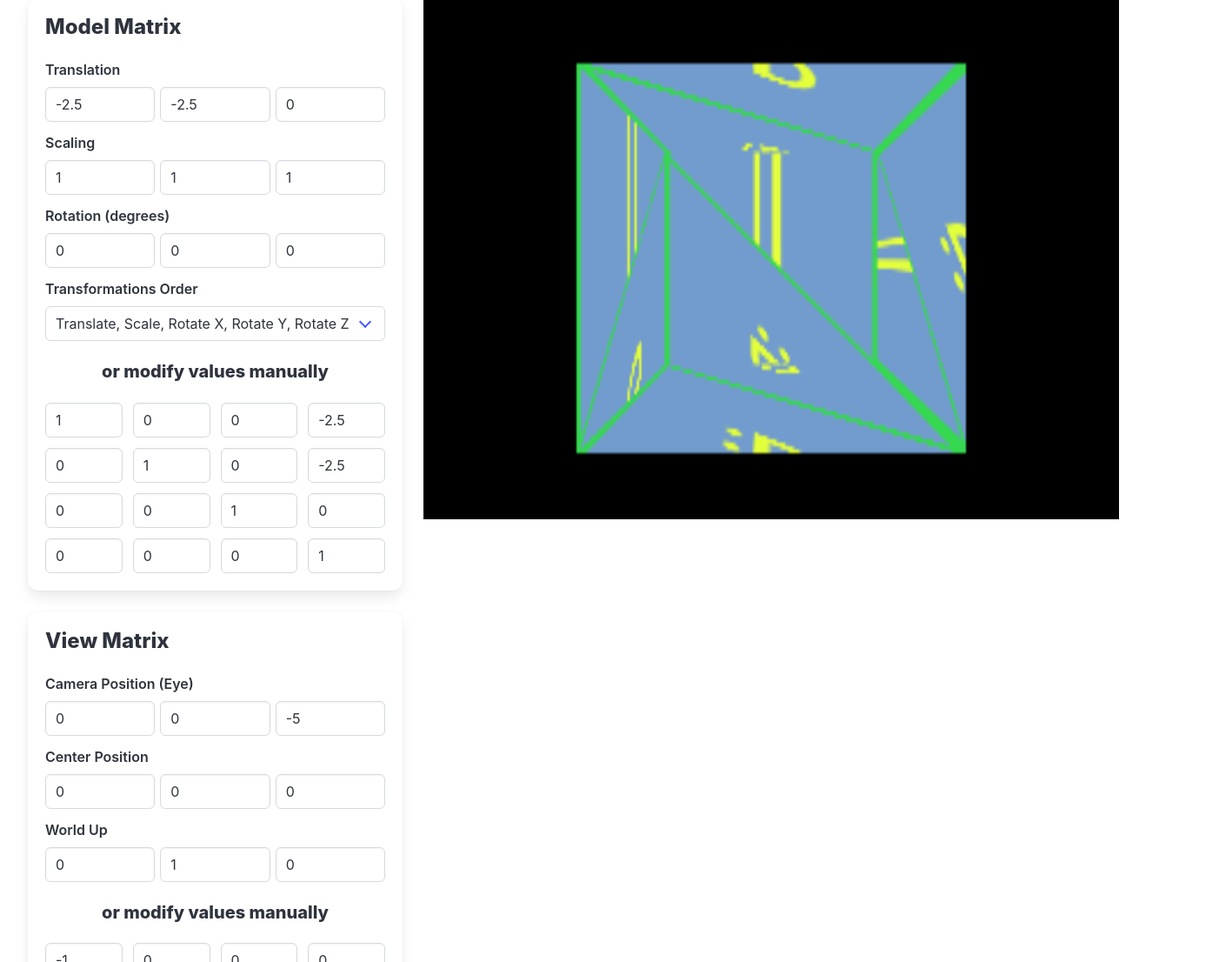
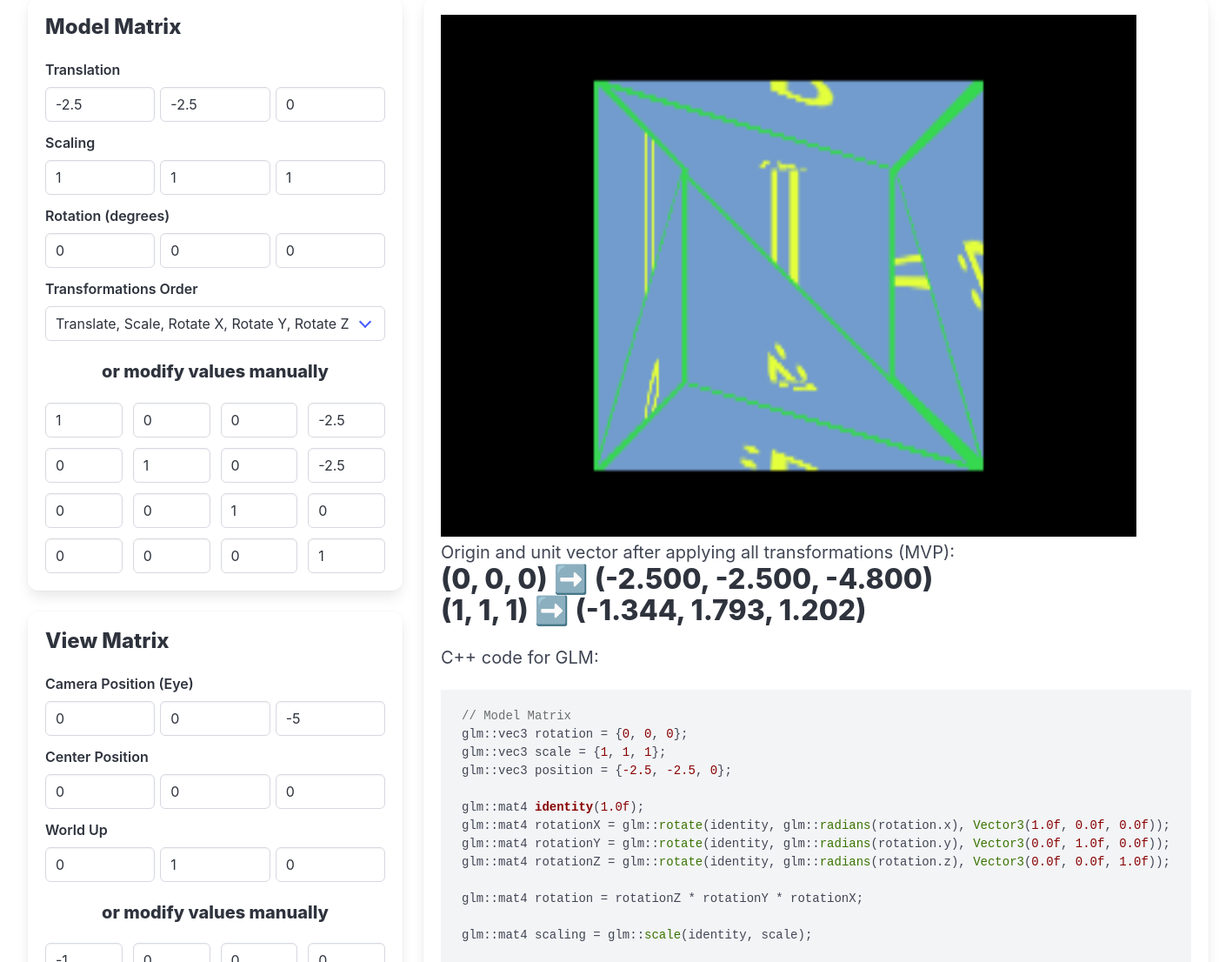
Before and after one commit to MrOnlineCoder/3dMatrixVis, a website built with Vite: page index.html in a window 1280 px wide. Shown: the part 191-1297 px from the top of the page at 87% size, 1402 px wide, since content can reach past the window. Built offline with nearby package versions, Linux system fonts and the light colour scheme.

Commit message:
Add code generation

```diff
--- a/index.html
+++ b/index.html
@@ -10,6 +10,14 @@
       rel="stylesheet"
       href="https://cdn.jsdelivr.net/npm/bulma@1.0.0/css/bulma.min.css"
     />
+
+    <link
+      rel="stylesheet"
+      href="https://cdnjs.cloudflare.com/ajax/libs/highlight.js/11.9.0/styles/default.min.css"
+    />
+    <script src="https://cdnjs.cloudflare.com/ajax/libs/highlight.js/11.9.0/highlight.min.js"></script>
+
+    <script src="https://cdnjs.cloudflare.com/ajax/libs/highlight.js/11.9.0/languages/cpp.min.js"></script>
 
     <style>
       .wrapper {
@@ -160,7 +168,20 @@
           </div>
           <div class="column">
             <h2 class="is-size-2">Output</h2>
-            <canvas class="output-canvas" id="gl"></canvas>
+            <div class="box">
+              <canvas class="output-canvas" id="gl"></canvas>
+              <div class="block">
+                <p class="subtitle">
+                  Origin and unit vector after applying all transformations
+                  (MVP):
+                </p>
+                <div class="title is-3" id="vectorTransform"></div>
+              </div>
+              <div class="block">
+                <p class="subtitle">C++ code for GLM:</p>
+                <pre><code id="cppCode" class="language-cpp"></code></pre>
+              </div>
+            </div>
           </div>
         </div>
       </div>
--- a/package.json
+++ b/package.json
@@ -11,5 +11,8 @@
   "devDependencies": {
     "typescript": "^5.2.2",
     "vite": "^5.2.0"
+  },
+  "dependencies": {
+    "highlight.js": "^11.9.0"
   }
 }
--- a/src/gl.ts
+++ b/src/gl.ts
@@ -131,21 +131,55 @@ const cubeVertices = [
 ];
 
 const cubeTextureCoordinates = [
-  // Front
-  0.0, 0.0, 1.0, 0.0, 1.0, 1.0, 0.0, 1.0,
-  // Back
-  0.0, 0.0, 1.0, 0.0, 1.0, 1.0, 0.0, 1.0,
-  // Top
-  0.0, 0.0, 1.0, 0.0, 1.0, 1.0, 0.0, 1.0,
-  // Bottom
-  0.0, 0.0, 1.0, 0.0, 1.0, 1.0, 0.0, 1.0,
-  // Right
-  0.0, 0.0, 1.0, 0.0, 1.0, 1.0, 0.0, 1.0,
-  // Left
-  0.0, 0.0, 1.0, 0.0, 1.0, 1.0, 0.0, 1.0,
+  0.0,
+  0.0,
+  1.0,
+  0.0,
+  1.0,
+  1.0,
+  0.0,
+  1.0, // Front face
+  0.0,
+  0.0,
+  1.0,
+  0.0,
+  1.0,
+  1.0,
+  0.0,
+  1.0, // Back face
+  0.0,
+  0.0,
+  1.0,
+  0.0,
+  1.0,
+  1.0,
+  0.0,
+  1.0, // Top face
+  0.0,
+  0.0,
+  1.0,
+  0.0,
+  1.0,
+  1.0,
+  0.0,
+  1.0, // Bottom face
+  0.0,
+  0.0,
+  1.0,
+  0.0,
+  1.0,
+  1.0,
+  0.0,
+  1.0, // Right face
+  0.0,
+  0.0,
+  1.0,
+  0.0,
+  1.0,
+  1.0,
+  0.0,
+  1.0, // Left face
 ];
-
-console.log(cubeTextureCoordinates.length);
 
 export function initWebGl(canvas: HTMLCanvasElement) {
   let gl: WebGLRenderingContext | null = null;
--- a/src/main.ts
+++ b/src/main.ts
@@ -7,6 +7,12 @@ import {
 } from './gl';
 import { Matrix4, Vector3 } from './math';
 
+import hljs from 'highlight.js/lib/core';
+import cppHljs from 'highlight.js/lib/languages/cpp';
+
+hljs.registerLanguage('cpp', cppHljs);
+hljs.configure({ languages: ['cpp'] });
+
 let gl: WebGLRenderingContext | null;
 let shaderProgram: WebGLProgram | null;
 let modelBuffer: WebGLBuffer | null;
@@ -14,6 +20,66 @@ let vertexAttribute: number | null;
 
 const CANVAS_WIDTH = 800;
 const CANVAS_HEIGHT = 600;
+
+export const buildCppCode = (options: {
+  translation: Vector3;
+  scaling: Vector3;
+  rotation: Vector3;
+  order: string[];
+
+  fov: number;
+  near: number;
+  far: number;
+
+  eye: Vector3;
+  center: Vector3;
+  up: Vector3;
+}) => {
+  const multiplications = options.order.join(' * ');
+
+  return `// Model Matrix
+glm::vec3 rotation = {${options.rotation.x}, ${options.rotation.y}, ${options.rotation.z}};
+glm::vec3 scale = {${options.scaling.x}, ${options.scaling.y}, ${options.scaling.z}};
+glm::vec3 position = {${options.translation.x}, ${options.translation.y}, ${options.translation.z}};
+
+glm::mat4 identity(1.0f);
+glm::mat4 rotationX = glm::rotate(identity, glm::radians(rotation.x), Vector3(1.0f, 0.0f, 0.0f));
+glm::mat4 rotationY = glm::rotate(identity, glm::radians(rotation.y), Vector3(0.0f, 1.0f, 0.0f));
+glm::mat4 rotationZ = glm::rotate(identity, glm::radians(rotation.z), Vector3(0.0f, 0.0f, 1.0f));
+
+glm::mat4 rotation = rotationZ * rotationY * rotationX;
+
+glm::mat4 scaling = glm::scale(identity, scale);
+
+glm::mat4 translation = glm::translate(identity, position);
+
+glm::mat4 ModelMatrix = ${multiplications} * identity;
+
+// View Matrix
+glm::vec3 eye = {${options.eye.x}, ${options.eye.y}, ${options.eye.z}};
+glm::vec3 center = {${options.center.x}, ${options.center.y}, ${options.center.z}};
+glm::vec3 up = {${options.up.x}, ${options.up.y}, ${options.up.z}};
+glm::mat4 ViewMatrix = glm::lookAt(
+  eye, center, up
+);
+
+//Projection
+float windowWidth = ${CANVAS_WIDTH}; // adjust this to your window size
+float windowHeight = ${CANVAS_HEIGHT}; // adjust this to your window size
+float aspectRatio = windowWidth / windowHeight;
+float zNear = ${options.near};
+float zFar = ${options.far};
+float fov = ${options.fov};
+glm::mat4 ProjectionMatrix = glm::perspective(
+  glm::radians(fov),
+  aspectRation,
+  zNear,
+  zFar
+);
+
+// MVP
+glm::mat4 MVP = ProjectionMatrix * ViewMatrix * ModelMatrix;`;
+};
 
 function createMatrixForm(
   el: HTMLElement,
@@ -109,6 +175,9 @@ const createProjectionForm = () => {
       onChange = callback;
     },
     updateProjection,
+    getFov: () => parseFloat(fovField.value),
+    getNear: () => parseFloat(nearField.value),
+    getFar: () => parseFloat(farField.value),
   };
 };
 
@@ -184,6 +253,9 @@ function createViewForm() {
   return {
     onViewChange,
     updateView,
+    getEye: () => eyeForm.getVector(),
+    getCenter: () => centerForm.getVector(),
+    getUp: () => upForm.getVector(),
   };
 }
 
@@ -251,6 +323,10 @@ function createModelForm() {
   return {
     onModelChange,
     updateModel,
+    getOrder: () => orderString.split(','),
+    getRotation: () => rotationForm.getVector(),
+    getScaling: () => scalingForm.getVector(),
+    getTranslation: () => translationForm.getVector(),
   };
 }
 
@@ -269,6 +345,9 @@ async function init() {
     console.error('Could not initialize shaders');
     return;
   }
+
+  const vectorTransformOutput = document.getElementById('vectorTransform');
+  const cppCodeOutput = document.getElementById('cppCode');
 
   shaderProgram = shadersResult?.shaderProgram;
   vertexAttribute = shadersResult?.vertexPositionAttribute;
@@ -302,6 +381,36 @@ async function init() {
       },
       texture!
     );
+
+    const origin = new Vector3(0, 0, 0);
+    const unitVector = new Vector3(1, 1, 1);
+    const MVP = projectionForm
+      .getMatrix()
+      .multiply(viewForm.getMatrix())
+      .multiply(modelForm.getMatrix());
+    const transformedOrigin = MVP.multiplyVector(origin);
+    const transformedUnitVector = MVP.multiplyVector(unitVector);
+
+    vectorTransformOutput!.innerHTML = `(0, 0, 0) ➡️ ${transformedOrigin.toString()}<br>(1, 1, 1) ➡️ ${transformedUnitVector.toString()}`;
+
+    const cppCode = buildCppCode({
+      center: viewEditForm.getCenter(),
+      eye: viewEditForm.getEye(),
+      far: projectionEditForm.getFar(),
+      fov: projectionEditForm.getFov(),
+      near: projectionEditForm.getNear(),
+      order: modelEditForm.getOrder(),
+      rotation: modelEditForm.getRotation(),
+      scaling: modelEditForm.getScaling(),
+      translation: modelEditForm.getTranslation(),
+      up: viewEditForm.getUp(),
+    });
+
+    const highlighedCode = hljs.highlight(cppCode, {
+      language: 'cpp',
+    });
+
+    cppCodeOutput!.innerHTML = highlighedCode.value;
   };
 
   projectionForm.onMatrixChange(renderVisualization);
--- a/src/math.ts
+++ b/src/math.ts
@@ -39,6 +39,10 @@ export class Vector3 {
     }
     return this.divide(this.length());
   }
+
+  toString() {
+    return `(${this.x.toFixed(3)}, ${this.y.toFixed(3)}, ${this.z.toFixed(3)})`;
+  }
 }
 
 export class Matrix4 {
@@ -75,6 +79,23 @@ export class Matrix4 {
     }
 
     return result;
+  }
+
+  multiplyVector(vector: Vector3): Vector3 {
+    return new Vector3(
+      this.cols[0][0] * vector.x +
+        this.cols[1][0] * vector.y +
+        this.cols[2][0] * vector.z +
+        this.cols[3][0],
+      this.cols[0][1] * vector.x +
+        this.cols[1][1] * vector.y +
+        this.cols[2][1] * vector.z +
+        this.cols[3][1],
+      this.cols[0][2] * vector.x +
+        this.cols[1][2] * vector.y +
+        this.cols[2][2] * vector.z +
+        this.cols[3][2]
+    );
   }
 
   toFloatArray(): Float32Array {
```
Also changed, not shown: 1 other file.
